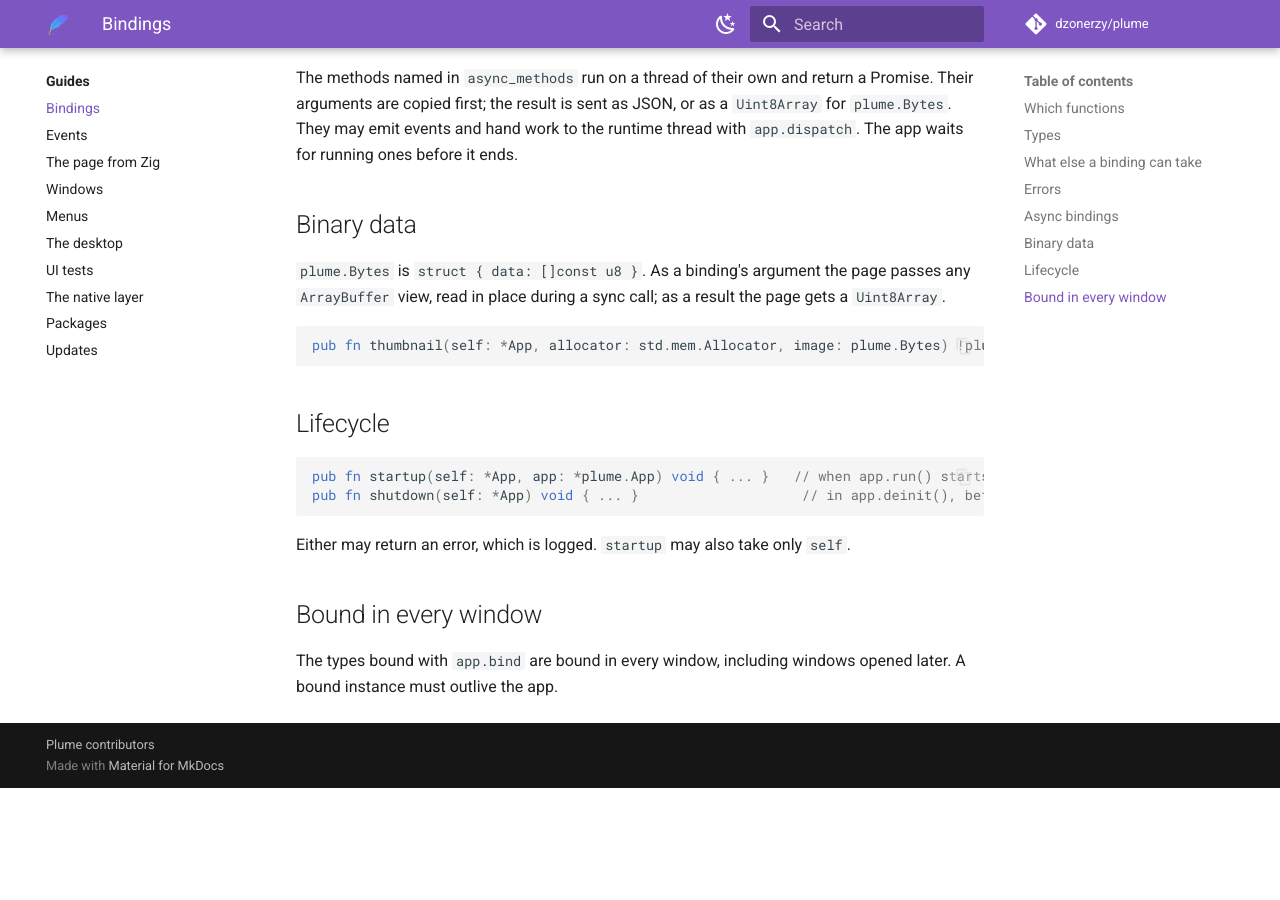
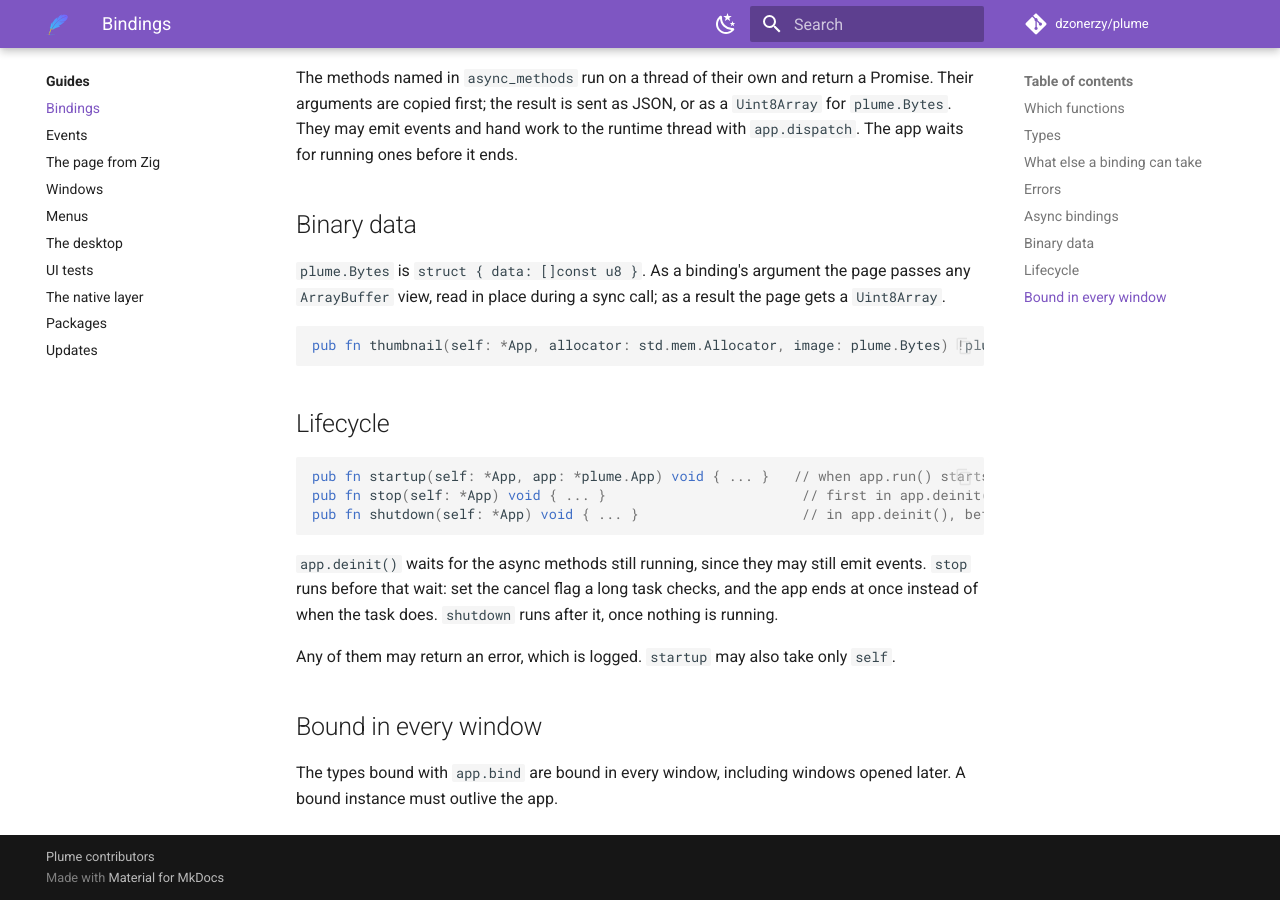
Before and after one commit to dzonerzy/plume, an MkDocs documentation site: the page built from docs/guides/bindings.md, in a window 1280 px wide and 900 px high, scrolled down 2122 px. Built offline with MkDocs 1.6.1 and Material for MkDocs 9.7.7, drawn with Linux system fonts in a browser that asks for light colours; comment, search, counter and statistics services are not loaded; before the commit the page ends 2910 px from its top, so only the background shows below that.

Commit message:
A stop hook: async work told to end before deinit waits for it
app.deinit waits for the async bindings still running, then runs the
shutdown hooks; a hook could not cancel a long task, so the app stayed until
it ended (Headroom: minutes for a whole disk's scan). stop(self) runs
first: set the cancel flag, and the app ends at once.

````diff
--- a/docs/guides/bindings.md
+++ b/docs/guides/bindings.md
@@ -31,7 +31,7 @@ A binding is a `pub fn` whose first parameter is the instance (`*T`,
 `*const T` or `T`), except:
 
 - `deinit`;
-- the lifecycle hooks `startup` and `shutdown` (below);
+- the lifecycle hooks `startup`, `stop` and `shutdown` (below);
 - the names listed in `pub const hidden = .{ ... }`.
 
 ## Types
@@ -98,10 +98,16 @@ pub fn thumbnail(self: *App, allocator: std.mem.Allocator, image: plume.Bytes) !
 
 ```zig
 pub fn startup(self: *App, app: *plume.App) void { ... }   // when app.run() starts, before the page loads
+pub fn stop(self: *App) void { ... }                        // first in app.deinit(): end your async work
 pub fn shutdown(self: *App) void { ... }                    // in app.deinit(), before the engine goes
 ```
 
-Either may return an error, which is logged. `startup` may also take only
+`app.deinit()` waits for the async methods still running, since they may still
+emit events. `stop` runs before that wait: set the cancel flag a long task
+checks, and the app ends at once instead of when the task does. `shutdown`
+runs after it, once nothing is running.
+
+Any of them may return an error, which is logged. `startup` may also take only
 `self`.
 
 ## Bound in every window
````
Also changed, not shown: README.md (+4 -3 lines), 3 other files.
